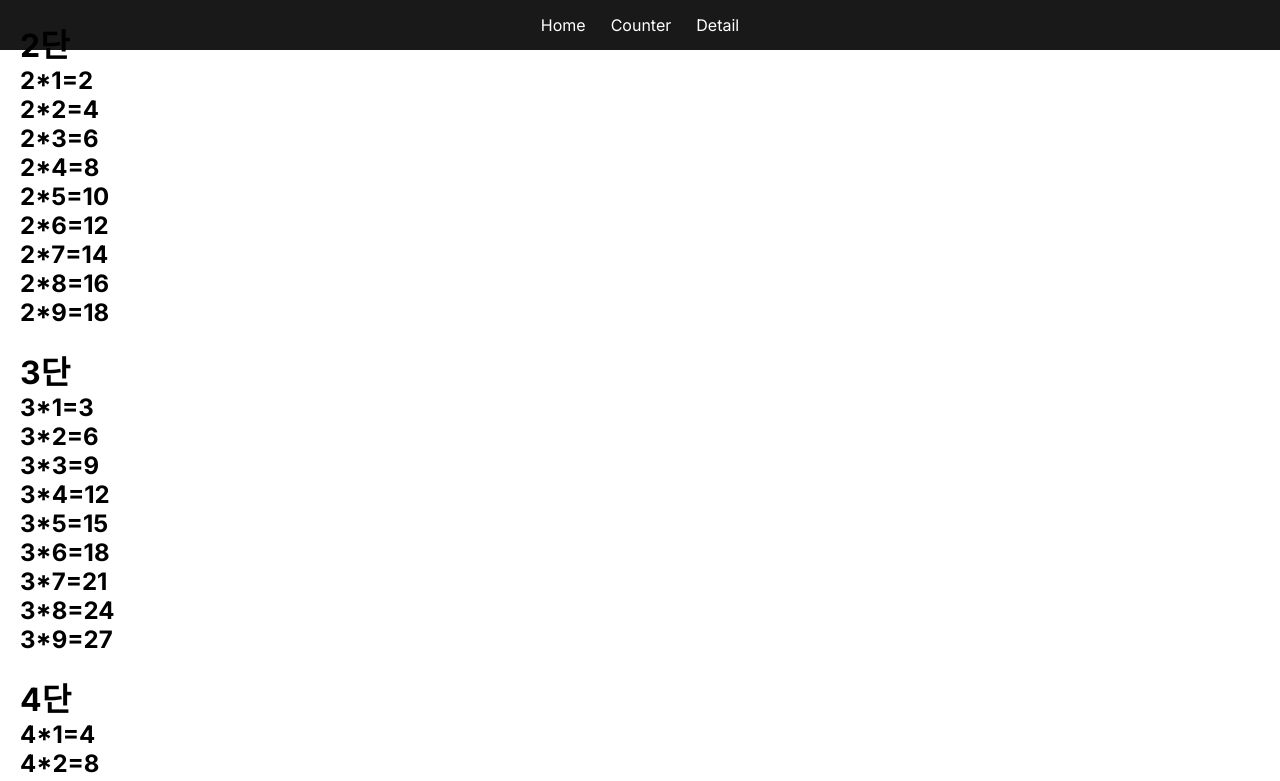
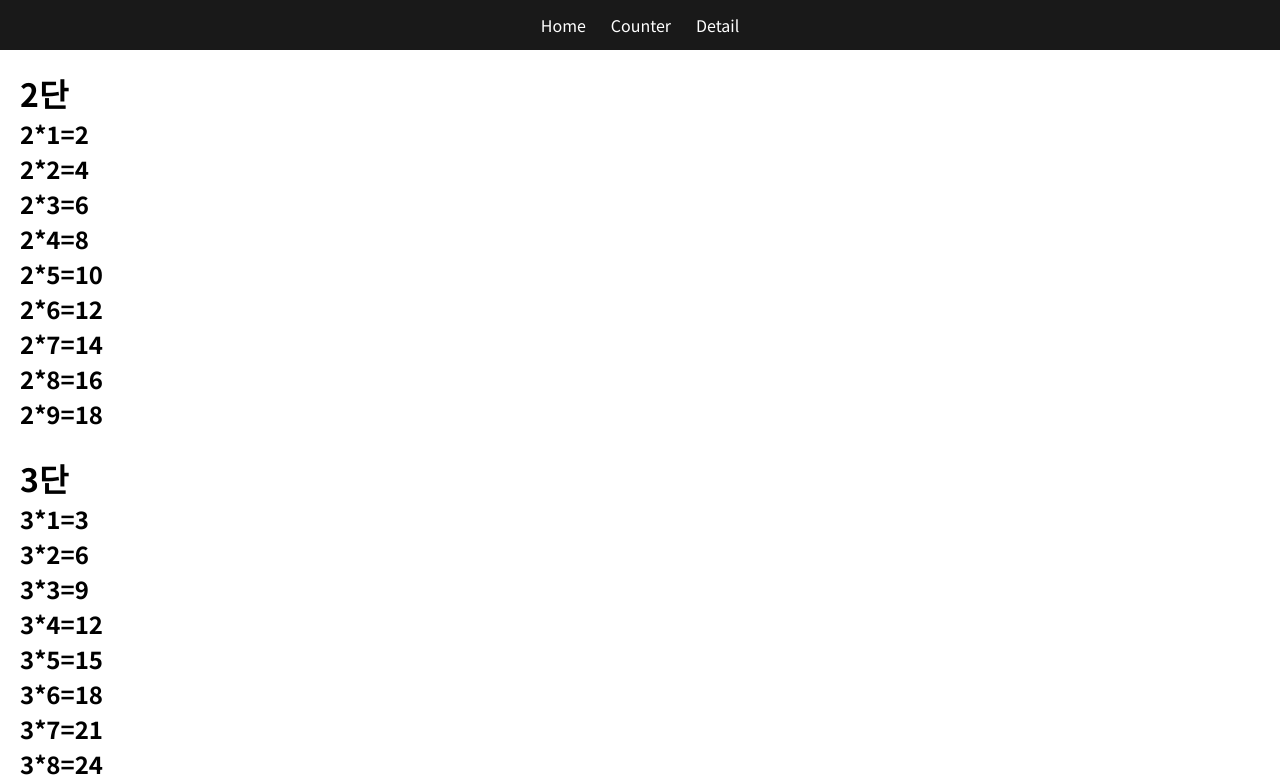
Before and after one commit to jyqaz7548/learn-NextJS, a Next.js app in the folder first-app/: page / in a window 1280 px wide. Shown: the top 781 px of the page. Built offline with nearby package versions, Linux system fonts and the light colour scheme.

Commit message:
커커커커밋

```diff
--- a/first-app/app/counter/page.tsx
+++ b/first-app/app/counter/page.tsx
@@ -1,5 +1,6 @@
 "use client";
 
+import Navbar from "@/components/nevbar";
 import { useState } from "react";
 
 export default function counter() {
@@ -22,11 +23,13 @@ export default function counter() {
   // 음수 막기
 
   return (
+    <>
       <div>
         <h1>{value}</h1>
         <button onClick={plus}>+1</button>
         <button onClick={minus}>-1</button>
         <button onClick={reset}>reset</button>
       </div>
+    </>
   );
 }
--- a/first-app/app/layout.tsx
+++ b/first-app/app/layout.tsx
@@ -1,11 +1,12 @@
 import type { Metadata } from "next";
-import { Inter } from "next/font/google";
+import { Noto_Sans_KR } from "next/font/google";
 import "./globals.css";
+import Navbar from "@/components/nevbar";
 
-const inter = Inter({ subsets: ["latin"] });
+const inter = Noto_Sans_KR({ subsets: ["latin"] });
 
 export const metadata: Metadata = {
-  title: "Create Next App",
+  title: "my app",
   description: "Generated by create next app",
 };
 
@@ -16,7 +17,10 @@ export default function RootLayout({
 }>) {
   return (
     <html lang="en">
-      <body className={inter.className}>{children}</body>
+      <body className={inter.className}>
+        <Navbar />
+        <div style={{ paddingTop: "50px" }}> {children}</div>
+      </body>
     </html>
   );
 }
--- a/first-app/app/page.tsx
+++ b/first-app/app/page.tsx
@@ -1,6 +1,7 @@
 import Image from "next/image";
 import styles from "./page.module.css";
 import Link from "next/link";
+import Navbar from "@/components/nevbar";
 
 export default function Home() {
   const value = "typescript 최고saddsa";
@@ -13,11 +14,6 @@ export default function Home() {
 
   return (
     <>
-      <nav>
-        <Link href={"/"}>Home</Link>
-        <Link href={"/counter"}>Counter</Link>
-        <Link href={"/detail"}>Detail</Link>
-      </nav>
       <div className={styles.container}>
         {numlist.map((value, i) => {
           return (
--- a/first-app/components/nevbar.tsx
+++ b/first-app/components/nevbar.tsx
@@ -0,0 +1,13 @@
+import Link from "next/link";
+
+export default function Nevbar() {
+  return (
+    <>
+      <nav>
+        <Link href={"/"}>Home</Link>
+        <Link href={"/counter"}>Counter</Link>
+        <Link href={"/detail"}>Detail</Link>
+      </nav>
+    </>
+  );
+}
```
Also changed, not shown: first-app/app/detail/page.tsx (+7 -4 lines). Lines whose indentation alone changed are shown as unchanged.
